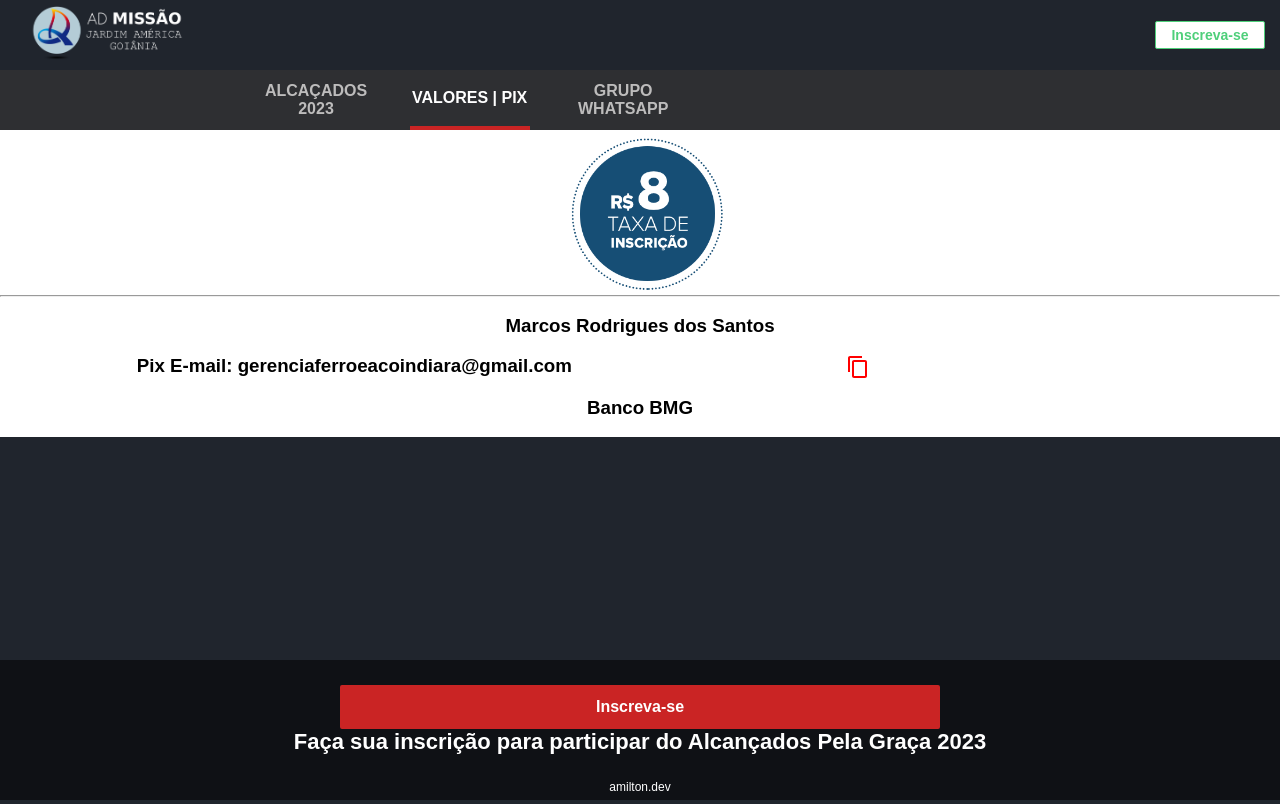
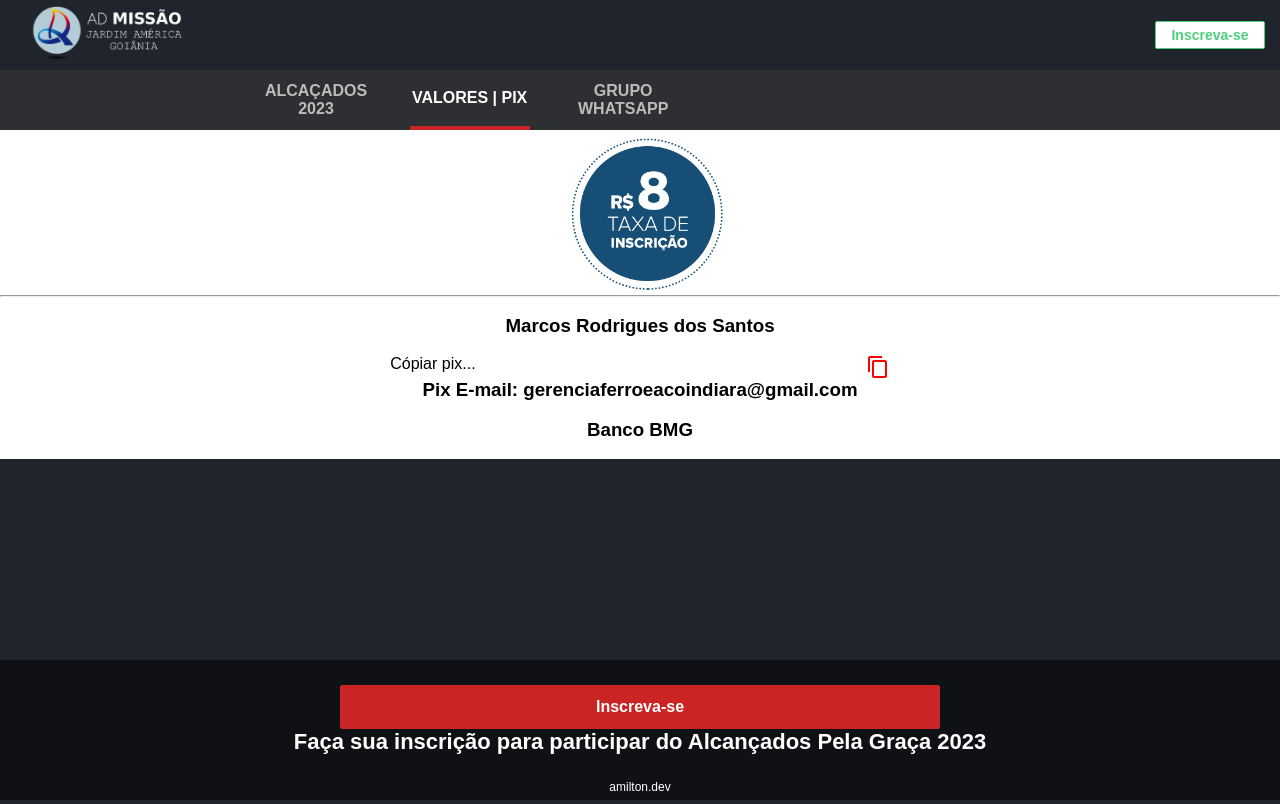
Before and after one commit to AmiltonSantos/alcancadosPelaGraca, a Next.js app: page /pix in a window 1280 px wide. Built offline with nearby package versions, Linux system fonts and the light colour scheme; a web font is replaced by a local one.

Commit message:
:fire: ajusta posicao da opcao de copiar pix

```diff
--- a/pages/pix.jsx
+++ b/pages/pix.jsx
@@ -19,11 +19,13 @@ const Pix = () => {
 
             <br></br>
             <div className="divPix" onClick={toastSuccess}>
+              <p>Cópiar pix...</p>
+              <ContentCopyIcon className="corIconPix" onClick={() => { navigator.clipboard.writeText(numeroPix) }} />
+            </div>
             <h3> Pix E-mail: gerenciaferroeacoindiara@gmail.com</h3>
-              <ContentCopyIcon className="corIconPix" onClick={() => { navigator.clipboard.writeText(numeroPix) }} />
             <ToastContainer
-                position="bottom-right"
-                autoClose={4000}
+              position="bottom-left"
+              autoClose={2500}
               hideProgressBar={false}
               newestOnTop={false}
               closeOnClick
@@ -32,7 +34,7 @@ const Pix = () => {
               draggable
               pauseOnHover
             />
-            </div>
+
 
             <br></br>
             <h3>Banco BMG</h3>
--- a/styles/globals.css
+++ b/styles/globals.css
@@ -162,7 +162,7 @@ a {
 
 .divPix {
   display: flex;
-  justify-content: space-around;
+  justify-content: space-evenly;
 }
 
 .corIconPix {
```
Lines whose indentation alone changed are shown as unchanged.
